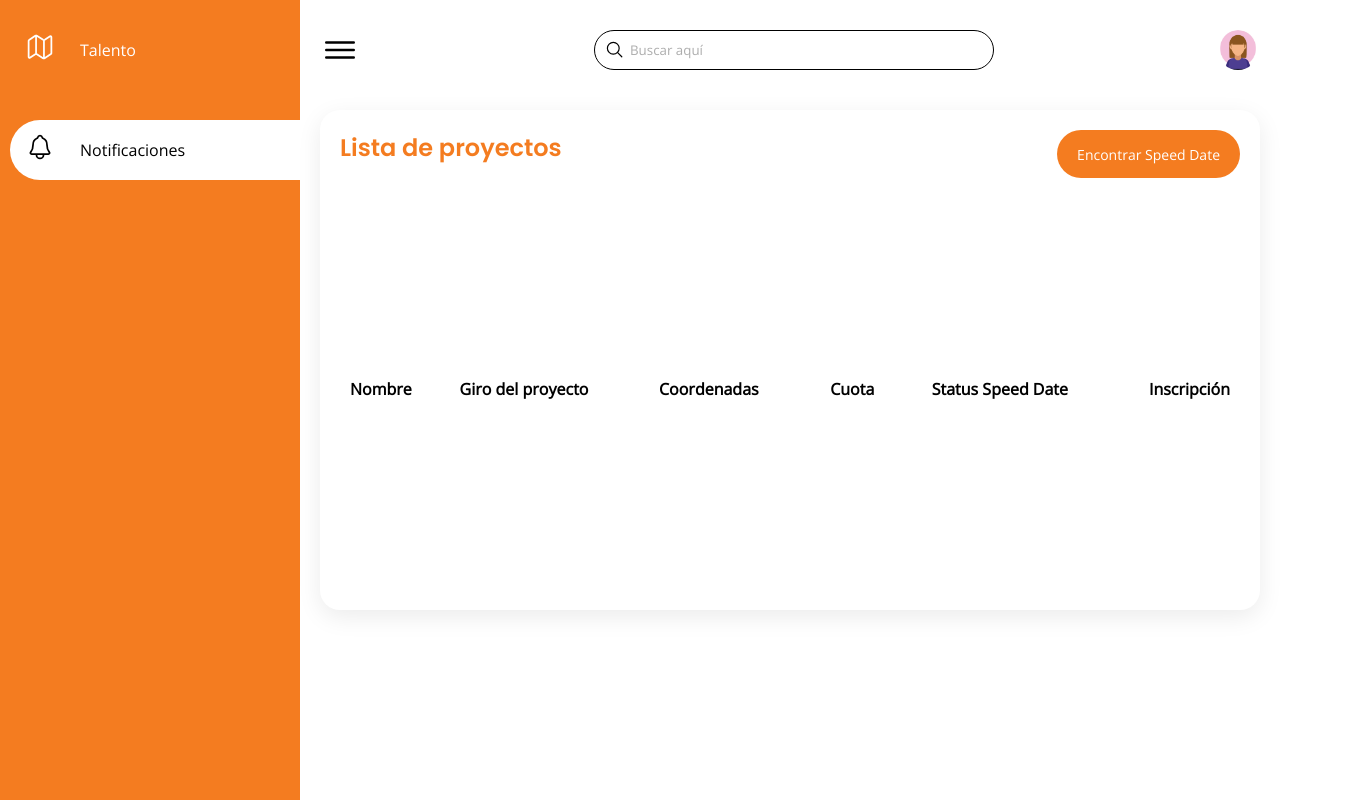
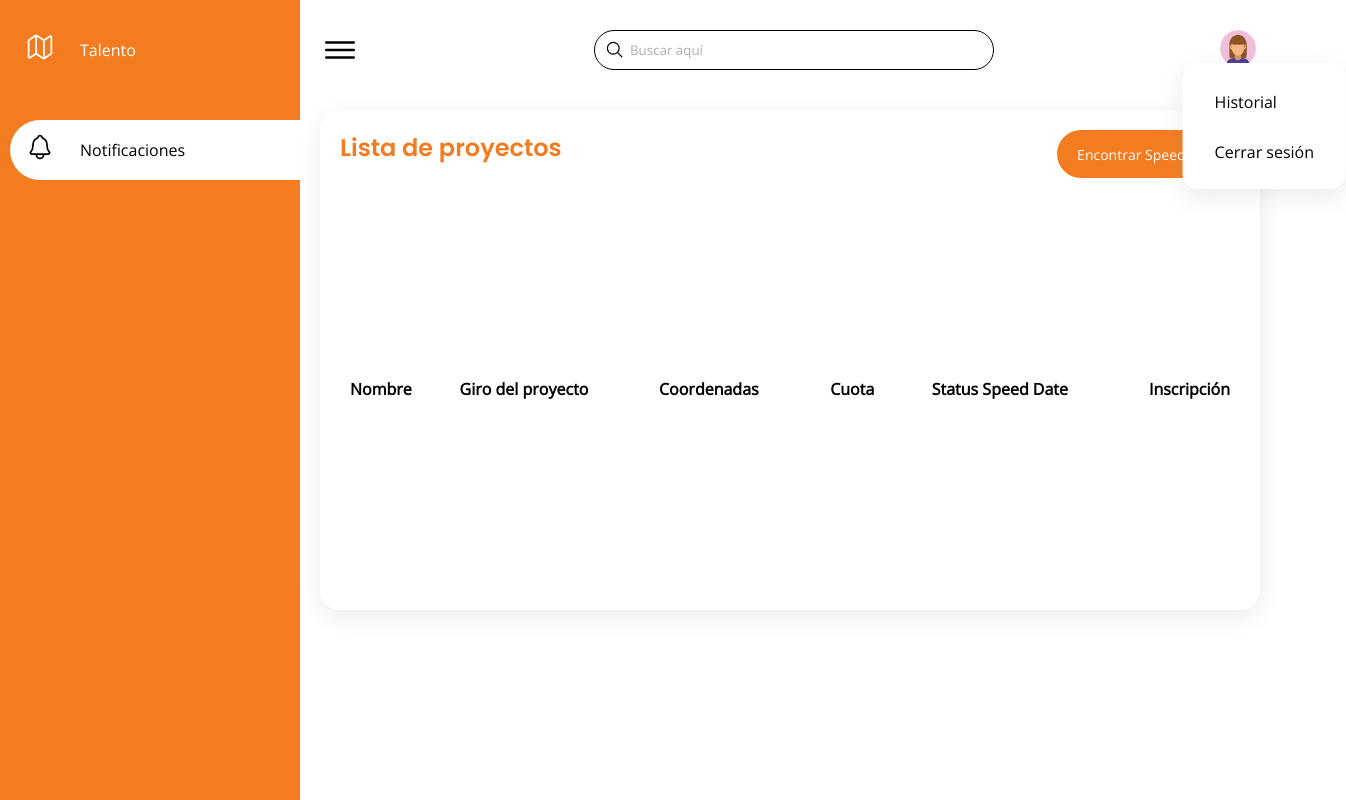
Before and after one commit to Basbarius/CazadoresDeTAlentos, a website: page public/talento.html in a window 1280 px wide. Both pictures are taken after a click on the element 1238 px from the left and 50 px from the top of the page. Shown: the whole page, 1346 px wide, since content can reach past the window. Drawn offline with nearby package versions, Linux system fonts and the light colour scheme; no server answers.

Commit message:
added user menu

```diff
--- a/public/style.css
+++ b/public/style.css
@@ -1,3 +1,39 @@
+.options-user {
+    color: #000000;
+}
+
+.popUp-user {
+    display: none;
+    position: relative;
+    left: 50%;
+    top: 50%;
+    transform: translate(-50%, -50%);
+    z-index: 100;
+}
+
+.options-user {
+    list-style-type: none;
+    position: absolute;
+    left: 50%;
+    top: 50%;
+    transform: translate(332%, 50%);
+    z-index: 100;
+    padding: 18px 22px 8px 22px;
+    background: #FFFFFF;
+    border-radius: 15px;
+    box-shadow: rgb(149 157 165 / 20%) 0px 8px 24px;
+}
+
+.options-user li {
+    padding: 10px;
+    margin-bottom: 8px;
+    cursor: pointer;
+}
+
+.options-user li:hover {
+    color: #F47C20;
+}
+
 .first-section {
     display: flex;
     max-width: 1280px;
--- a/public/talento.html
+++ b/public/talento.html
@@ -19,6 +19,12 @@
 
 <body>
     <div class="container">
+        <div class="popUp-user" id="popUp-id">
+            <ul class="options-user">
+                <li>Historial</li>
+                <li>Cerrar sesión</li>
+            </ul>
+        </div>
         <div class="navigation">
             <ul>
                 <li>
@@ -58,7 +64,7 @@
                     </label>
                 </div>
                 <!-- userImage-->
-                <div class="user">
+                <div class="user" onclick="togglePopUp('popUp-id')">
                     <img src="/Img/perfil.jpg" alt="profile">
                 </div>
             </div>
@@ -70,7 +76,8 @@
                         <!--<a href="#" class="btn"> Añadir proyecto</a>-->
 
                         <div class="center">
-                            <button class="show-popup" id="show-popup" onclick="searchSpeedDate()">Encontrar Speed Date</button>
+                            <button class="show-popup" id="show-popup" onclick="searchSpeedDate()">Encontrar Speed
+                                Date</button>
                         </div>
                     </div>
                     <table>
```
Also changed, not shown: public/cazador.html (+8 -2 lines).
